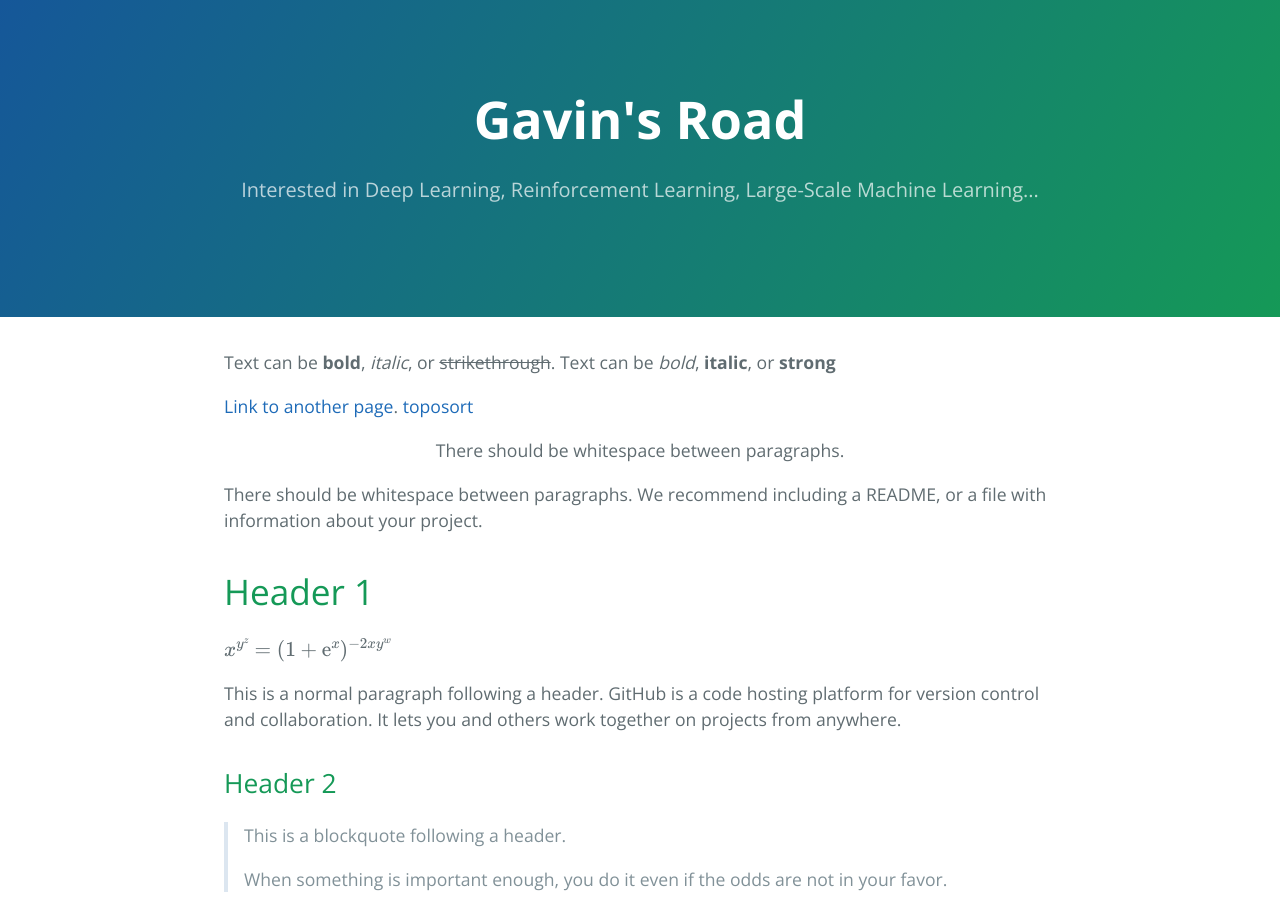
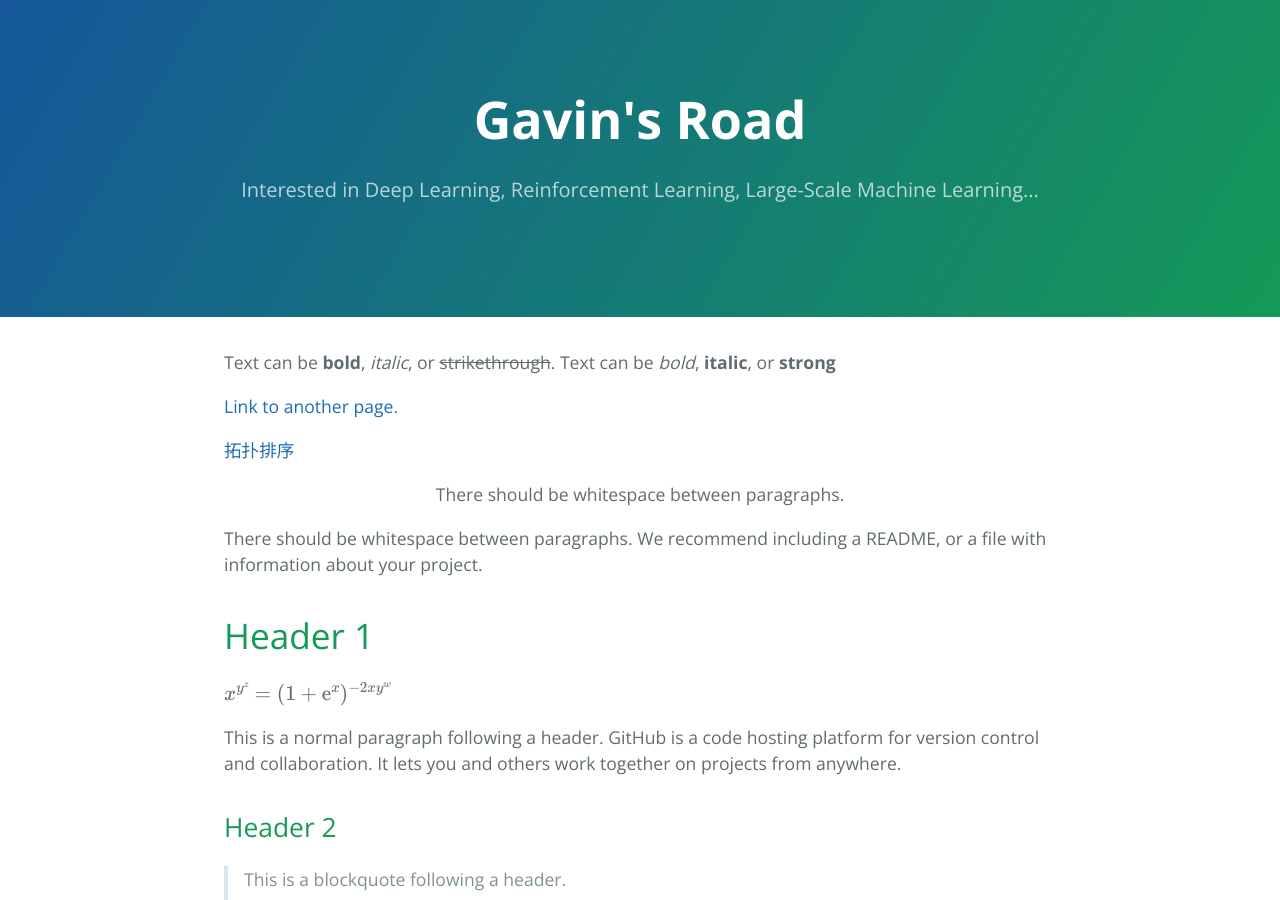
Before and after one commit to gavinzjchao/gavinzjchao.github.io, a Jekyll site: the page built from index.md, in a window 1280 px wide and 900 px high. Built offline with Jekyll 4.4.1, drawn with Linux system fonts in a browser that asks for light colours; formulas are drawn with MathJax 3.

Commit message:
update 2018092211

```diff
--- a/index.md
+++ b/index.md
@@ -6,7 +6,8 @@ Text can be **bold**, _italic_, or ~~strikethrough~~.
 Text can be *bold*, **italic**, or __strong__
 
 [Link to another page](./another-page.html).
-[toposort](./coding/toposort.md)
+
+[拓扑排序](./coding/toposort.md)
 
 <center>There should be whitespace between paragraphs.</center>
 
```
Also changed, not shown: coding/toposort.md (+1 -0 lines).
